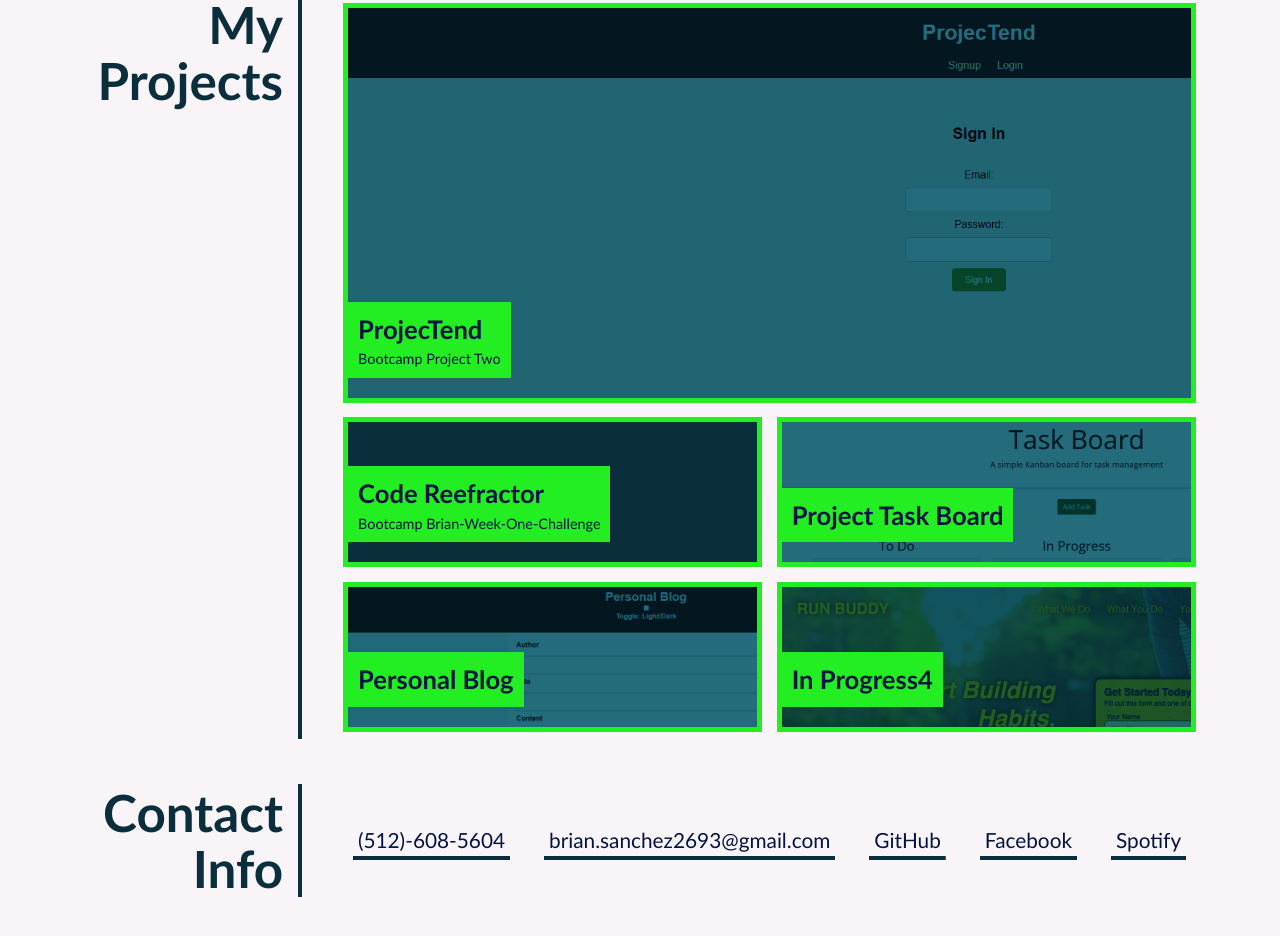
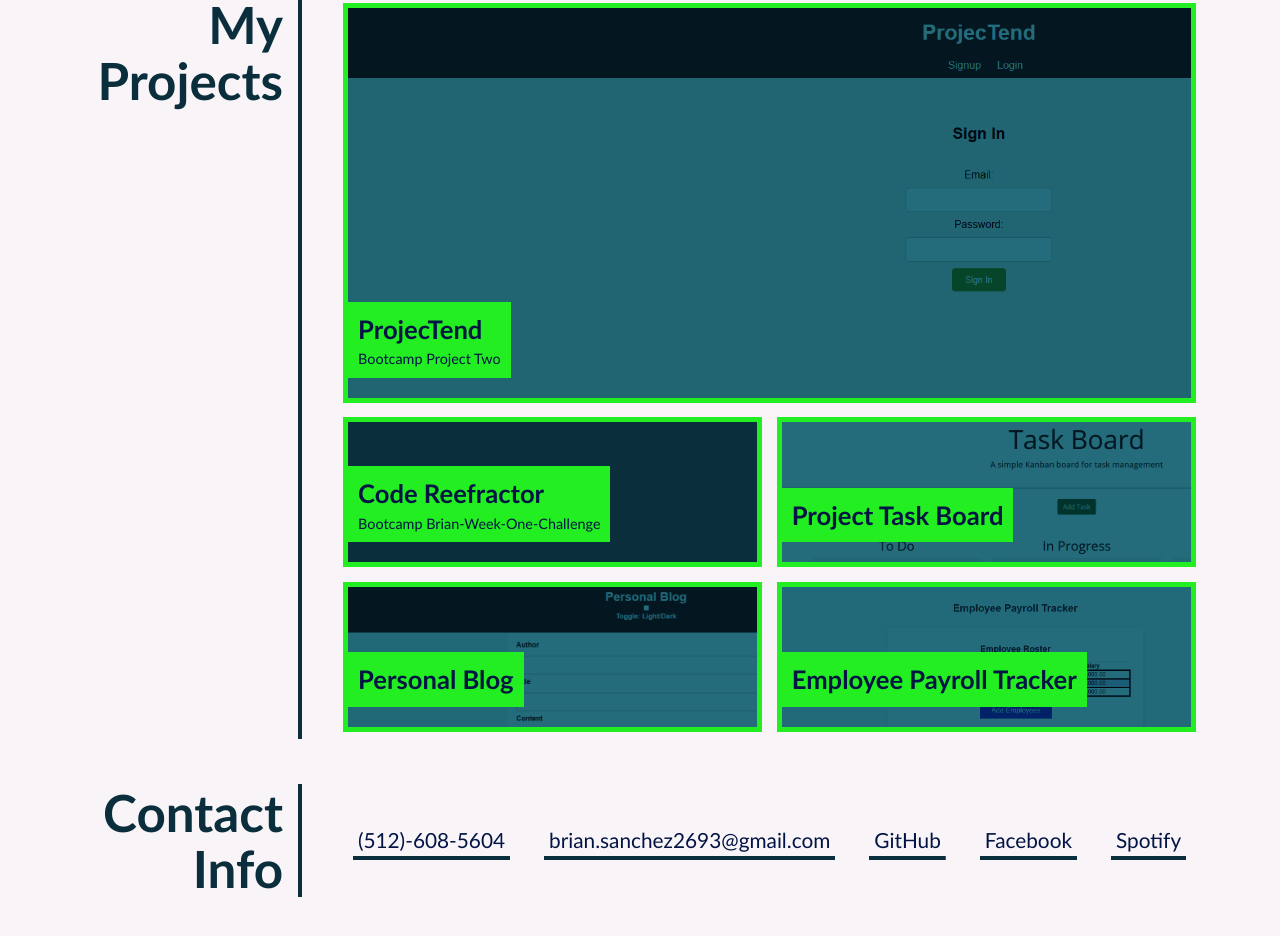
Before and after one commit to bds6575/Brian-Online-Portfolio, a plain HTML site: page index.html in a window 1280 px wide. Shown: the part 788-1724 px from the top of the page. Drawn offline with Linux system fonts and the light colour scheme.

Commit message:
added payroll tracker to portfolio

```diff
--- a/assets/css/style.css
+++ b/assets/css/style.css
@@ -224,7 +224,7 @@
 
   /* added background image showing screenshot of project "code refractor" */
   .run-buddy {
-    background-image: url("../images/02-run-buddy.jpg");
+    background-image: url("../images/employeepayrolltracker.png");
   }
 
   .led-wall {
--- a/index.html
+++ b/index.html
@@ -82,9 +82,9 @@
         </a>
 
          <!-- Changed h3 and span to "In progress" title to return/update as more projects are completed while moving forward in class -->
-        <a href="#" class="flex-item run-buddy">
+        <a href="https://bds6575.github.io/Brian-Employee-Payroll-Tracker/" class="flex-item run-buddy">
           <div>
-            <h3>In Progress4</h3>
+            <h3>Employee Payroll Tracker</h3>
             <span></span>
           </div>
         </a>
```
Also changed, not shown: assets/images/employeepayrolltracker.png (added).
